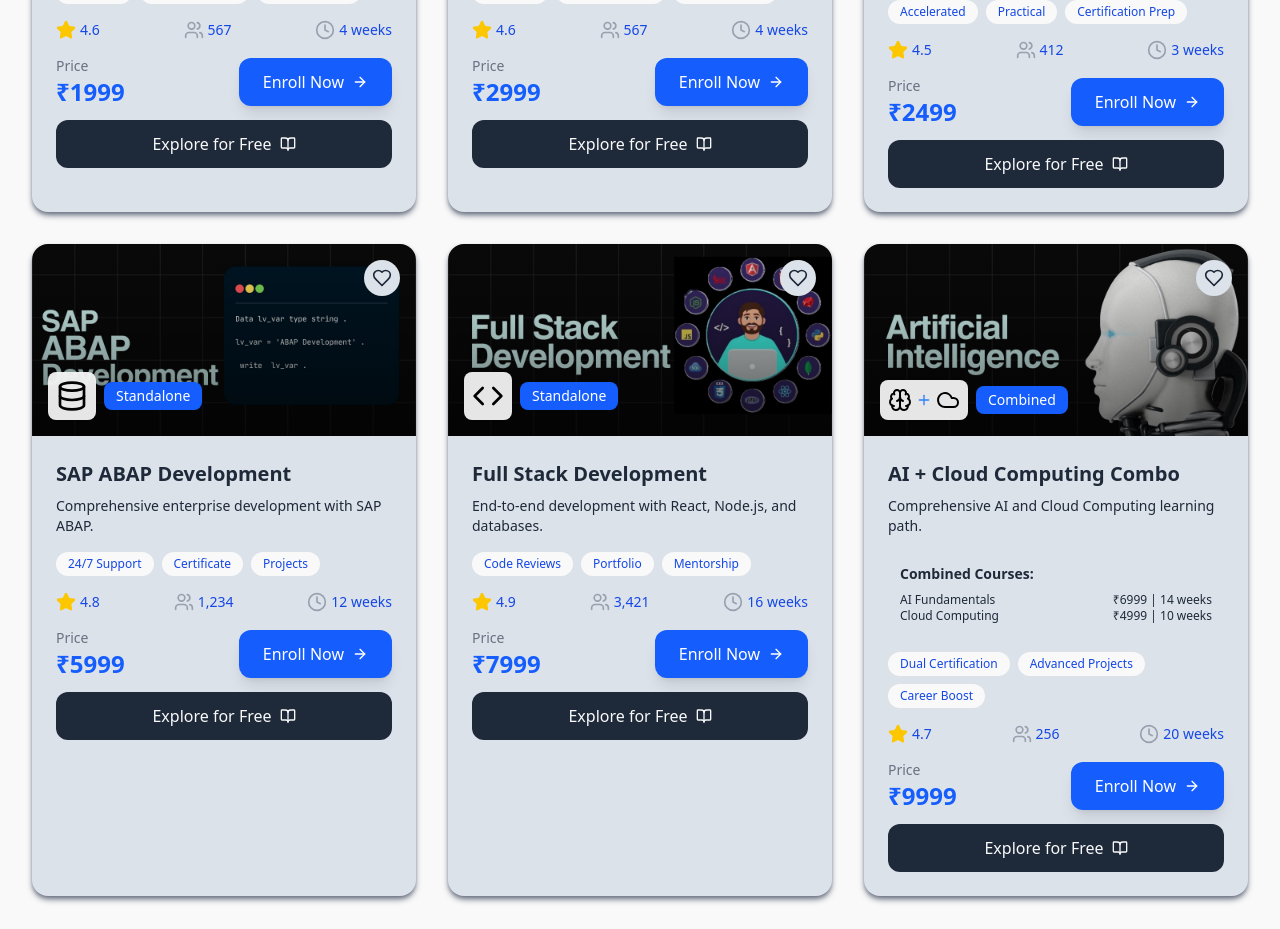
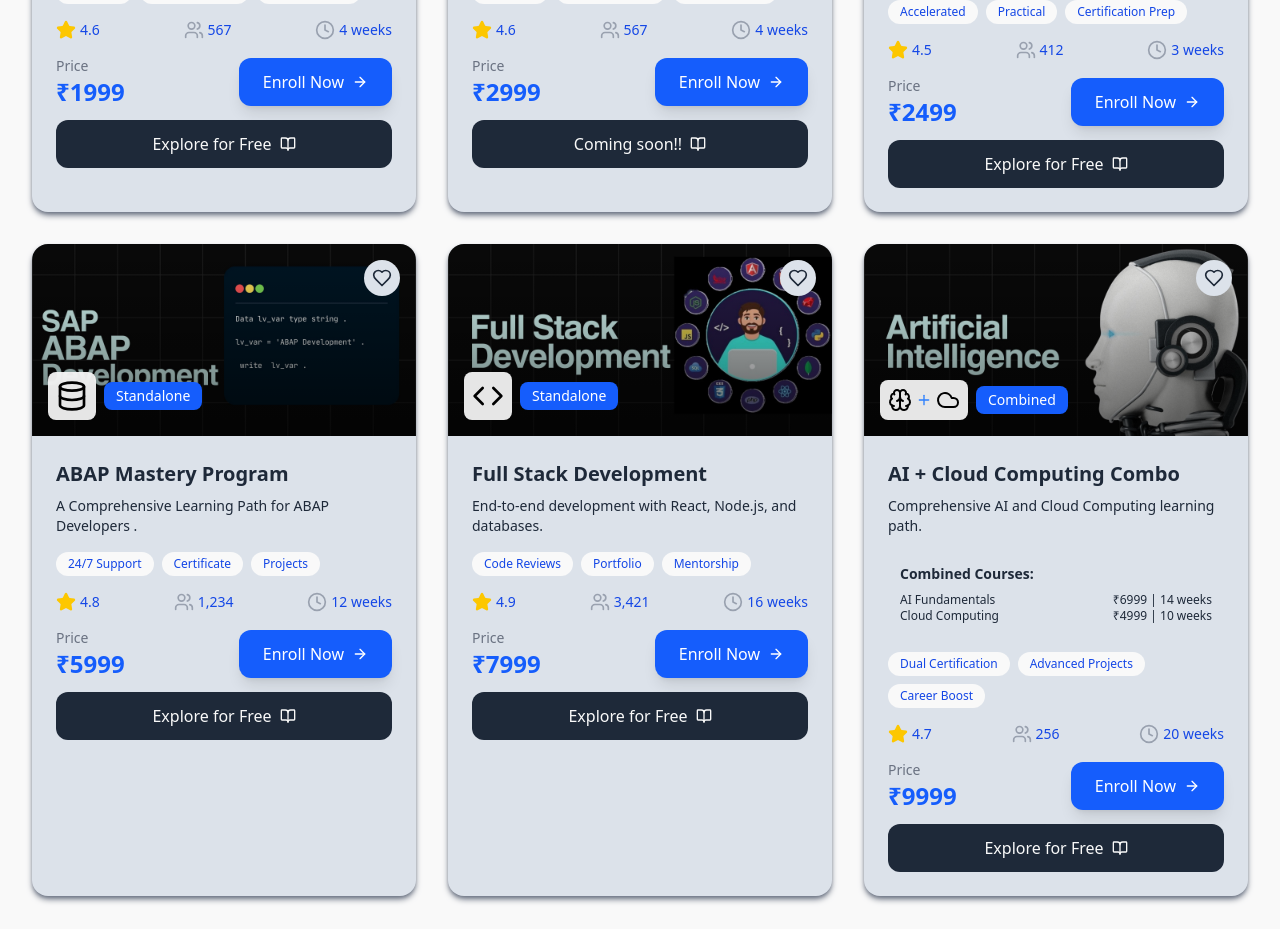
Before and after one commit to InsansaTechnoledge/SAP_Training, a React (Vite) app in the folder Frontend/: page /shop in a window 1280 px wide. Shown: the part 1360-2289 px from the top of the page. Built offline with nearby package versions, Linux system fonts and the light colour scheme; a web font is replaced by a local one.

Commit message:
Add course IDs and update titles and descriptions in Courses component

```diff
--- a/Frontend/src/Components/Courses.jsx
+++ b/Frontend/src/Components/Courses.jsx
@@ -3,7 +3,8 @@
 import {
     Cloud, Code, Database, Brain, ShoppingCart, Heart, Star,
     Users, Clock, ArrowRight, GraduationCap, Search, Filter,
-    BookOpen, Activity, Plus
+    BookOpen, Activity, Plus,
+    CornerUpLeftIcon
 } from 'lucide-react';
 import { useNavigate } from 'react-router-dom';
 import { useCart } from '../Context/CartContext';
@@ -30,6 +31,7 @@
     const courses = [
         // Crash Courses
         {
+            $id: '1',
             title: 'AI Quick Start',
             icon: <Brain className="w-8 h-8" />,
             description: 'Accelerated AI/ML fundamentals in just 4 weeks.',
@@ -43,6 +45,7 @@
             domain: 'crash'
         },
         {
+            $id: '',
             title: 'Fullstack Quick Start',
             icon: <Code className="w-8 h-8" />,
             description: 'Accelerated Fullstack fundamentals in just 4 weeks.',
@@ -56,6 +59,7 @@
             domain: 'crash'
         },
         {
+            $id: '67c831550006cb081c51',
             title: 'Cloud Essentials Crash Course',
             icon: <Cloud className="w-8 h-8" />,
             description: 'Rapid cloud computing fundamentals and deployment.',
@@ -70,9 +74,10 @@
         },
         // Standalone Courses
         {
-            title: 'SAP ABAP Development',
+            $id: '67c6e04e00365c934681',
+            title: 'ABAP Mastery Program',
             icon: <Database className="w-8 h-8" />,
-            description: 'Comprehensive enterprise development with SAP ABAP.',
+            description: 'A Comprehensive Learning Path for ABAP Developers .',
             price: 5999,
             category: 'standalone',
             students: 1234,
@@ -83,6 +88,7 @@
             domain: 'standalone'
         },
         {
+            $id: ' ',
             title: 'Full Stack Development',
             icon: <Code className="w-8 h-8" />,
             description: 'End-to-end development with React, Node.js, and databases.',
@@ -97,6 +103,7 @@
         },
         // Combined Courses
         {
+            $id: '4',
             title: 'AI + Cloud Computing Combo',
             icon: (
                 <div className="flex items-center">
@@ -302,9 +309,11 @@
                                         whileHover={{ scale: 1.02 }}
                                         whileTap={{ scale: 0.98 }}
                                         className="w-full text-center bg-contrast hover:bg-gray-200 dark:hover:bg-gray-600 text-contrast px-6 py-3 rounded-xl flex items-center justify-center space-x-2 transition-colors duration-200"
-                                        onClick={() => { navigate('/course') }}
-                                    >
-                                        <span>Explore for Free</span>
+                                        onClick={() => { navigate(`/course?id=${course.$id}`) }}
+                                    >{!course.$id ?
+                                        <span>Coming soon!!</span>
+                                        :
+                                        <span>Explore for Free</span>}
                                         <BookOpen className="w-4 h-4" />
                                     </motion.div>
                                 </div>
```
